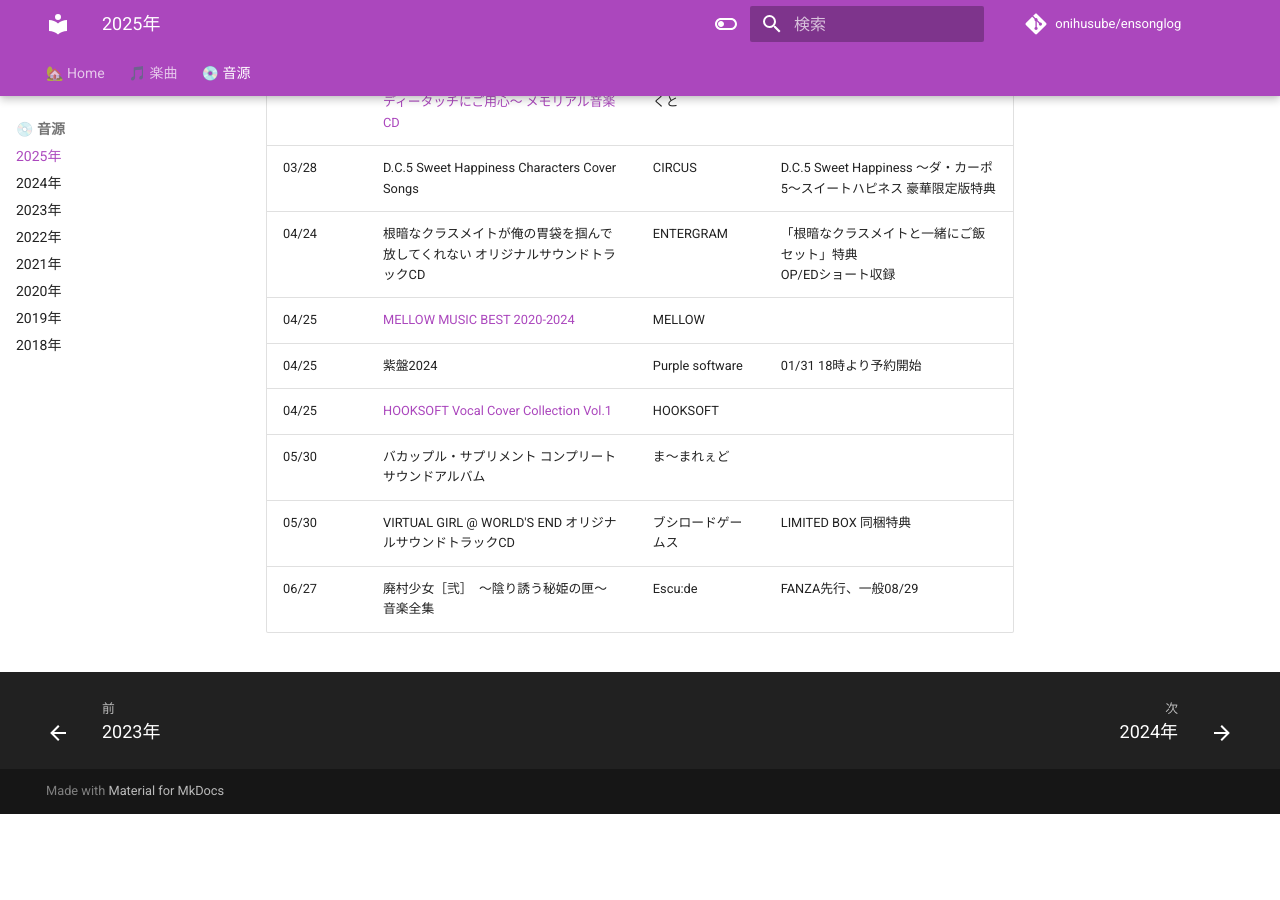
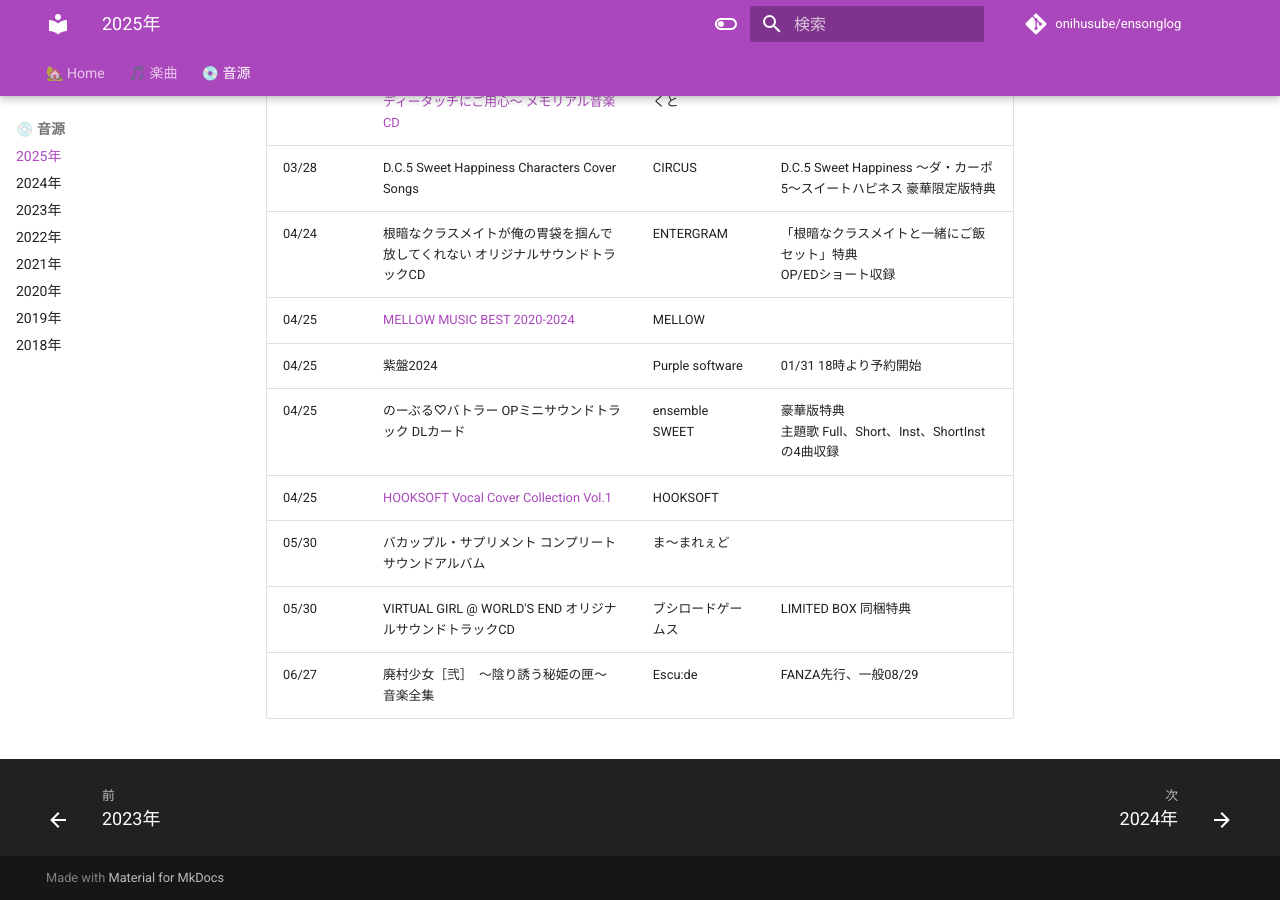
Before and after one commit to onihusube/ensonglog, an MkDocs documentation site: the page built from docs/2025/音源.md, in a window 1280 px wide and 900 px high, scrolled down 2745 px. Built offline with MkDocs 1.6.1 and Material for MkDocs 9.7.7, drawn with Linux system fonts in a browser that asks for light colours; comment, search, counter and statistics services are not loaded; before the commit the page ends 3559 px from its top, so only the background shows below that.

Commit message:
のーぶる♡バトラー特典追記

```diff
--- a/docs/2025/音源.md
+++ b/docs/2025/音源.md
@@ -51,6 +51,7 @@
 | 04/24 | 根暗なクラスメイトが俺の胃袋を掴んで放してくれない オリジナルサウンドトラックCD | ENTERGRAM | 「根暗なクラスメイトと一緒にご飯セット」特典 </br> OP/EDショート収録 |
 | 04/25 | [MELLOW MUSIC BEST 2020-2024](./%E9%9F%B3%E6%BA%90%E5%80%8B%E5%88%A5/MELLOW%20MUSIC%20BEST%202020-2024.md) | MELLOW |  |
 | 04/25 | 紫盤2024 | Purple software | 01/31 18時より予約開始 |
+| 04/25 | のーぶる♡バトラー OPミニサウンドトラック DLカード | ensemble SWEET | 豪華版特典 </br> 主題歌 Full、Short、Inst、ShortInstの4曲収録 |
 | 04/25 | [HOOKSOFT Vocal Cover Collection Vol.1](./音源個別/HOOKSOFT%20Vocal%20Cover%20Collection%20Vol.1.md) | HOOKSOFT |  |
 | 05/30 | バカップル・サプリメント コンプリートサウンドアルバム | ま～まれぇど |  |
 | 05/30 | VIRTUAL GIRL @ WORLD'S END オリジナルサウンドトラックCD | ブシロードゲームス | LIMITED BOX 同梱特典 |
```
